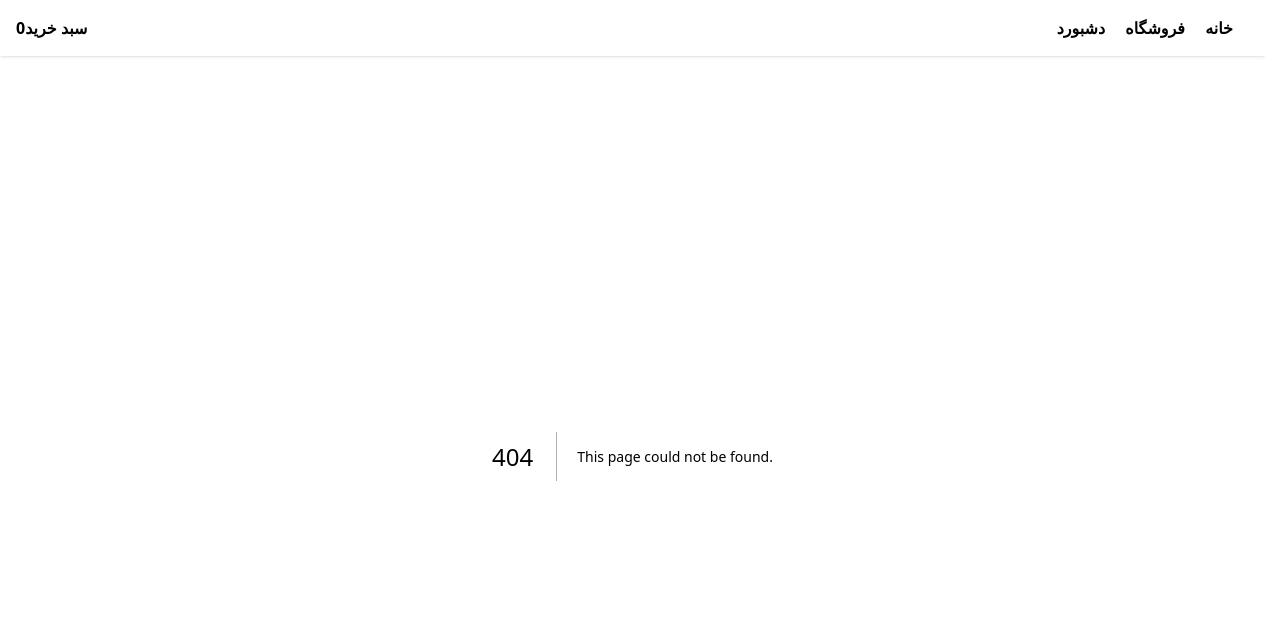
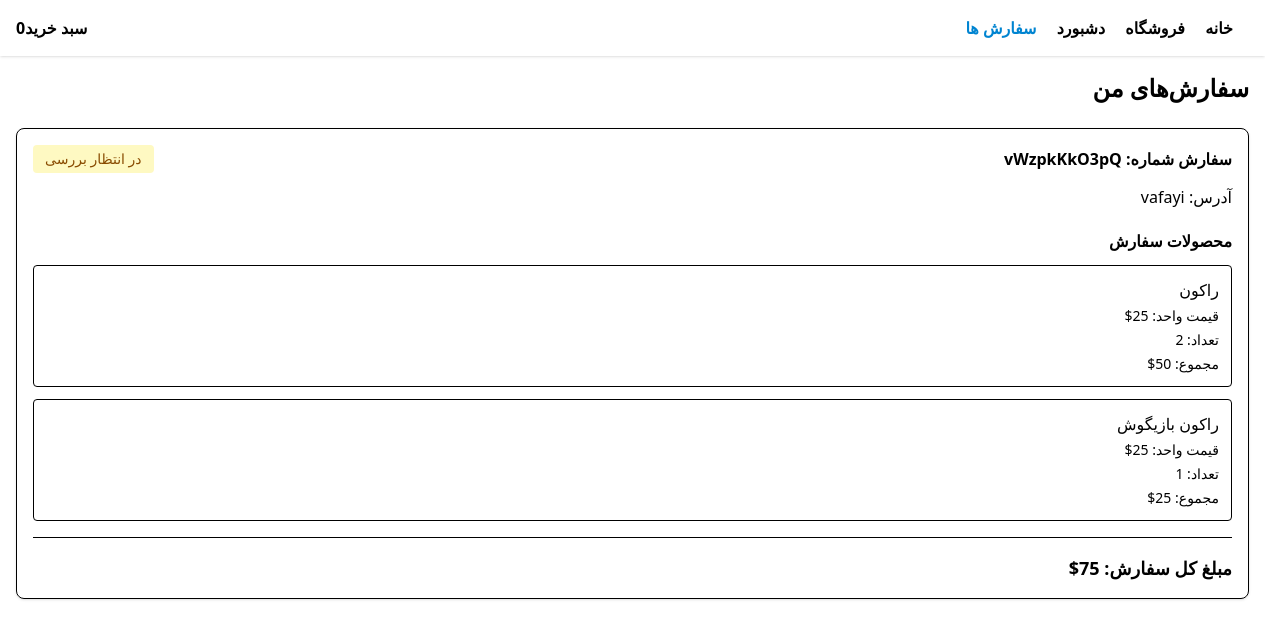
Before and after one commit to sardarbalnour/next-store, a Next.js app: page /orders in a window 1280 px wide. Before the commit this address had no page. Shown: the top 638 px of the page. Built offline with nearby package versions, Linux system fonts and the light colour scheme; data requests are answered from the project's data file.

Commit message:
submit orders, orders page

```diff
--- a/app/cart/page.tsx
+++ b/app/cart/page.tsx
@@ -21,6 +21,9 @@ function Cart() {
   const [discountCode, setDiscountCode] = useState("");
   const [finalPrice, setFinalPrice] = useState(0);
   const [discountedPrice, setDiscountedPrice] = useState(0);
+
+  const [address, setAddress] = useState("");
+  const [isSubmitting, setIsSubmitting] = useState(false);
 
   useEffect(() => {
     const getProduct = async () => {
@@ -62,6 +65,48 @@ function Cart() {
     setDiscountedPrice(discountedPrice);
   };
 
+  const handleSubmitOrder = async () => {
+    if (cartItems.length === 0) {
+      alert("سبد خرید شما خالی است");
+      return;
+    }
+
+    if (!address.trim()) {
+      alert("لطفاً آدرس خود را وارد کنید");
+      return;
+    }
+
+    setIsSubmitting(true);
+
+    try {
+      const res = await fetch("http://localhost:3005/orders", {
+        method: "POST",
+        headers: {
+          "Content-Type": "application/json",
+        },
+        body: JSON.stringify({
+          cartItems,
+          address: address.trim(),
+          status: "pending",
+        }),
+      });
+
+      if (!res.ok) {
+        throw new Error("Failed to submit order");
+      }
+
+      const order = await res.json();
+
+      console.log("Order created:", order);
+      alert("سفارش شما با موفقیت ثبت شد");
+    } catch (error) {
+      console.error(error);
+      alert("ثبت سفارش با خطا مواجه شد");
+    } finally {
+      setIsSubmitting(false);
+    }
+  };
+
   return (
     <Container>
       <h1 className="rtl my-4">سبد خرید</h1>
@@ -98,6 +143,27 @@ function Cart() {
           </button>
         </div>
       </div>
+      <div className="flex justify-end">
+        <div className="mt-6 pt-4 rtl w-xs">
+          <h3 className="mb-3 font-semibold">ثبت سفارش</h3>
+
+          <textarea
+            rows={4}
+            placeholder="آدرس خود را وارد کنید"
+            value={address}
+            onChange={(e) => setAddress(e.target.value)}
+            className="w-full rounded border p-2 rtl"
+          />
+
+          <button
+            onClick={handleSubmitOrder}
+            disabled={isSubmitting}
+            className="mt-3 rounded bg-sky-600 px-4 py-2 text-white disabled:opacity-50"
+          >
+            {isSubmitting ? "در حال ثبت..." : "ثبت سفارش"}
+          </button>
+        </div>
+      </div>
     </Container>
   );
 }
--- /dev/null
+++ b/app/orders/page.tsx
@@ -0,0 +1,139 @@
+import { toEnglishDigits } from "@/helper/helper";
+
+type TOrder = {
+  id: string;
+  cartItems: {
+    id: string;
+    quantity: number;
+  }[];
+  address: string;
+  status: string;
+};
+
+type TProduct = {
+  id: string;
+  title: string;
+  price: string | number;
+};
+
+async function getOrders(): Promise<TOrder[]> {
+  const res = await fetch("http://localhost:3005/orders", {
+    cache: "no-store",
+  });
+
+  if (!res.ok) {
+    throw new Error("Failed to fetch orders");
+  }
+
+  return res.json();
+}
+
+async function getProducts(): Promise<TProduct[]> {
+  const res = await fetch("http://localhost:3005/products", {
+    cache: "no-store",
+  });
+
+  if (!res.ok) {
+    throw new Error("Failed to fetch products");
+  }
+
+  return res.json();
+}
+
+export default async function OrdersPage() {
+  const [orders, products] = await Promise.all([getOrders(), getProducts()]);
+
+  return (
+    <main className="container mx-auto p-4 rtl">
+      <h1 className="mb-6 text-2xl font-bold">سفارش‌های من</h1>
+
+      {orders.length === 0 ? (
+        <p>هنوز سفارشی ثبت نکرده‌اید.</p>
+      ) : (
+        <div className="space-y-6">
+          {orders.map((order) => {
+            const totalPrice = order.cartItems.reduce((total, item) => {
+              const product = products.find(
+                (product) => String(product.id) === String(item.id)
+              );
+
+              if (!product) return total;
+
+              const price = Number(toEnglishDigits(String(product.price)));
+
+              return total + price * item.quantity;
+            }, 0);
+
+            return (
+              <div key={order.id} className="rounded-lg border p-4 shadow-sm">
+                <div className="flex flex-wrap items-center justify-between gap-2">
+                  <h2 className="font-bold">سفارش شماره: {order.id}</h2>
+
+                  <span className="rounded bg-yellow-100 px-3 py-1 text-sm text-yellow-800">
+                    {order.status === "pending"
+                      ? "در انتظار بررسی"
+                      : order.status}
+                  </span>
+                </div>
+
+                <p className="mt-3">آدرس: {order.address}</p>
+
+                <h3 className="mt-5 font-semibold">محصولات سفارش</h3>
+
+                {order.cartItems.length === 0 ? (
+                  <p className="mt-2 text-gray-500">
+                    محصولی در این سفارش وجود ندارد.
+                  </p>
+                ) : (
+                  <div className="mt-3 space-y-3">
+                    {order.cartItems.map((item) => {
+                      const product = products.find(
+                        (product) => String(product.id) === String(item.id)
+                      );
+
+                      if (!product) {
+                        return (
+                          <div key={item.id} className="rounded border p-3">
+                            محصول با شناسه {item.id} پیدا نشد.
+                          </div>
+                        );
+                      }
+
+                      const price = Number(
+                        toEnglishDigits(String(product.price))
+                      );
+
+                      const subtotal = price * item.quantity;
+
+                      return (
+                        <div key={item.id} className="rounded border p-3">
+                          <p className="font-medium">{product.title}</p>
+
+                          <p className="mt-1 text-sm">
+                            قیمت واحد: {price.toLocaleString("en-US")}$
+                          </p>
+
+                          <p className="mt-1 text-sm">تعداد: {item.quantity}</p>
+
+                          <p className="mt-1 text-sm">
+                            مجموع: {subtotal.toLocaleString("en-US")}$
+                          </p>
+                        </div>
+                      );
+                    })}
+                  </div>
+                )}
+
+                <div className="mt-4 border-t pt-4">
+                  <p className="text-lg font-bold">
+                    مبلغ کل سفارش: {totalPrice.toLocaleString("en-US")}$
+                  </p>
+                </div>
+              </div>
+            );
+          })}
+        </div>
+      )}
+    </main>
+  );
+}
--- a/components/Navbar.tsx
+++ b/components/Navbar.tsx
@@ -14,6 +14,7 @@ function Navbar() {
     { href: "/", title: "خانه " },
     { href: "/store", title: " فروشگاه " },
     { href: "/dashboard", title: " دشبورد " },
+    { href: "/orders", title: "سفارش ها" },
   ];
 
   return (
--- a/database/db.json
+++ b/database/db.json
@@ -72,8 +72,38 @@
     }
   ],
   "discounts": [
-    { "id": 1, "code": "off10", "percentage": 10 },
-    { "id": 2, "code": "off20", "percentage": 20 },
-    { "id": 3, "code": "save30", "percentage": 30 }
-  ]
+    {
+      "id": "1",
+      "code": "off10",
+      "percentage": 10
+    },
+    {
+      "id": "2",
+      "code": "off20",
+      "percentage": 20
+    },
+    {
+      "id": "3",
+      "code": "save30",
+      "percentage": 30
+    }
+  ],
+  "orders": [
+    {
+      "cartItems": [
+        {
+          "id": "2",
+          "quantity": 2
+        },
+        {
+          "id": "1",
+          "quantity": 1
+        }
+      ],
+      "address": "vafayi",
+      "status": "pending",
+      "id": "vWzpkKkO3pQ"
+    }
+  ],
+  "$schema": "./node_modules/json-server/schema.json"
 }
```
